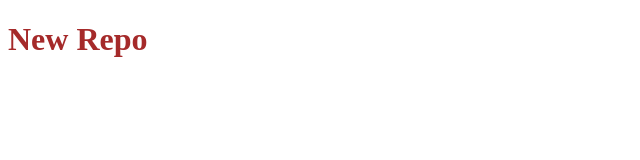
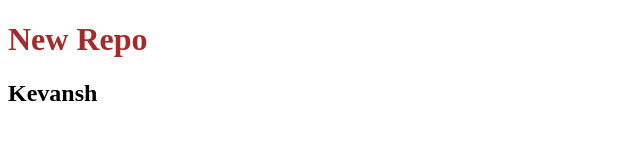
Before and after one commit to KevanshGopani1/LocalRepo, a plain HTML site: page index.html in a window 1280 px wide. Shown: the whole page, without its empty margins (0-640 px from the left). Drawn offline with Linux system fonts and the light colour scheme.

Commit message:
added some value

```diff
--- a/index.html
+++ b/index.html
@@ -8,5 +8,6 @@
   </head>
   <body>
     <h1>New Repo</h1>
+    <h2>Kevansh</h2>
   </body>
 </html>
```
Also changed, not shown: 1 other file.
